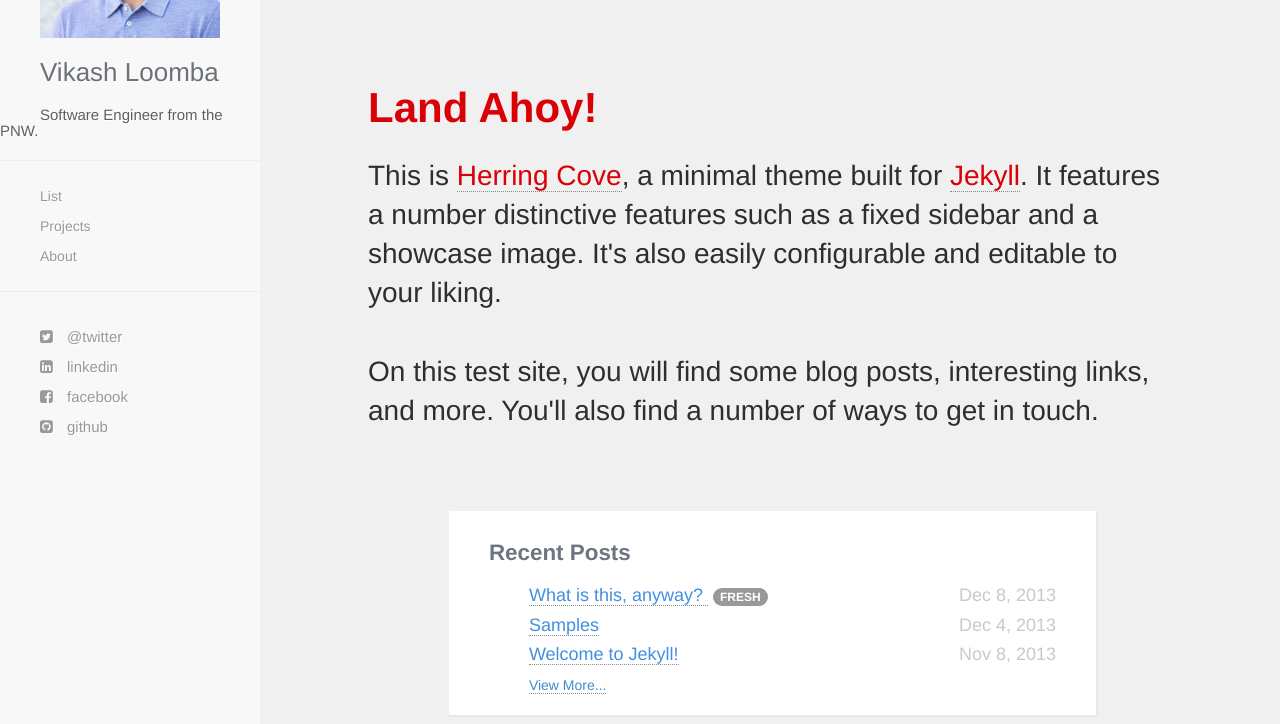
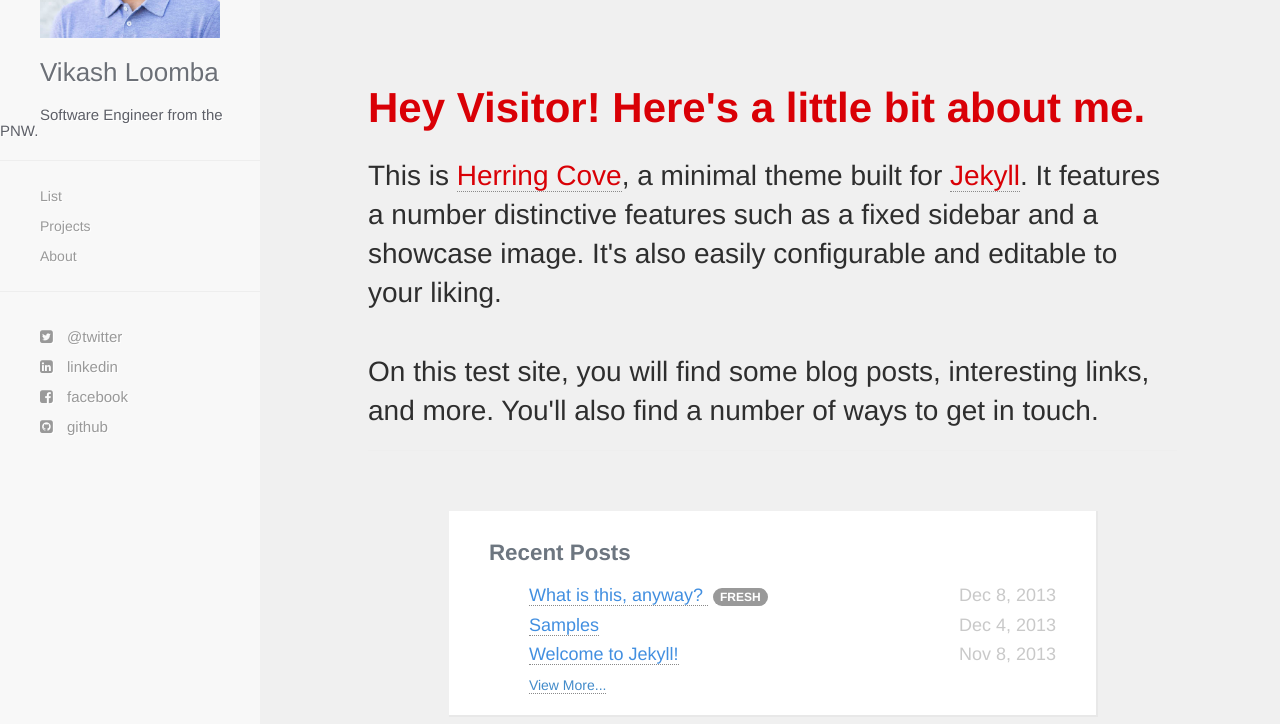
Before and after one commit to VikashLoomba/vikashloomba.github.io, a Jekyll site: the page built from index.html, in a window 1280 px wide and 900 px high, scrolled down 532 px, cut to the strip 176-900 px from the top of the window. Built offline with Jekyll 4.4.1, drawn with Linux system fonts in a browser that asks for light colours; nearby versions of some CDN libraries; Markdown is read by kramdown in place of the engine named in the settings.

Commit message:
Changed homepage

```diff
--- a/_includes/greeting.html
+++ b/_includes/greeting.html
@@ -1,7 +1,7 @@
   </div>
   <div class="container">
     <div id="welcome-greeting">
-      <h1>Land Ahoy!</h1>
+      <h1>Hey Visitor! Here's a little bit about me.</h1>
       <h2>This is <a href="https://github.com/arnp/herring-cove">Herring Cove</a>, a minimal theme built for <a href="http://jekyllrb.com"> Jekyll</a>. It features a number distinctive features such as a fixed sidebar and a showcase image. It's also easily configurable and editable to your liking. <br><br> On this test site, you will find some blog posts, interesting links, and more. You'll also find a number of ways to get in touch.</h2>
       <hr />
     </div>
```
Also changed, not shown: 8 other files.
